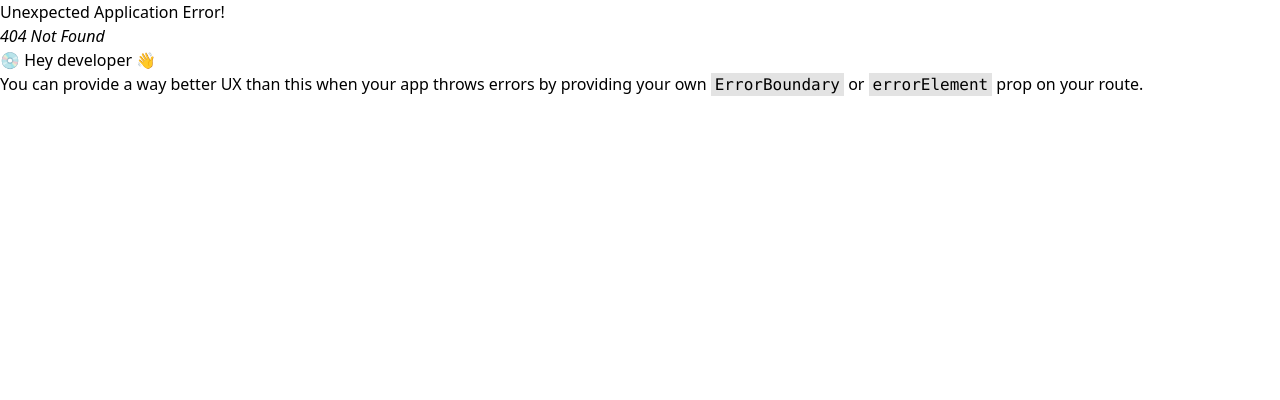
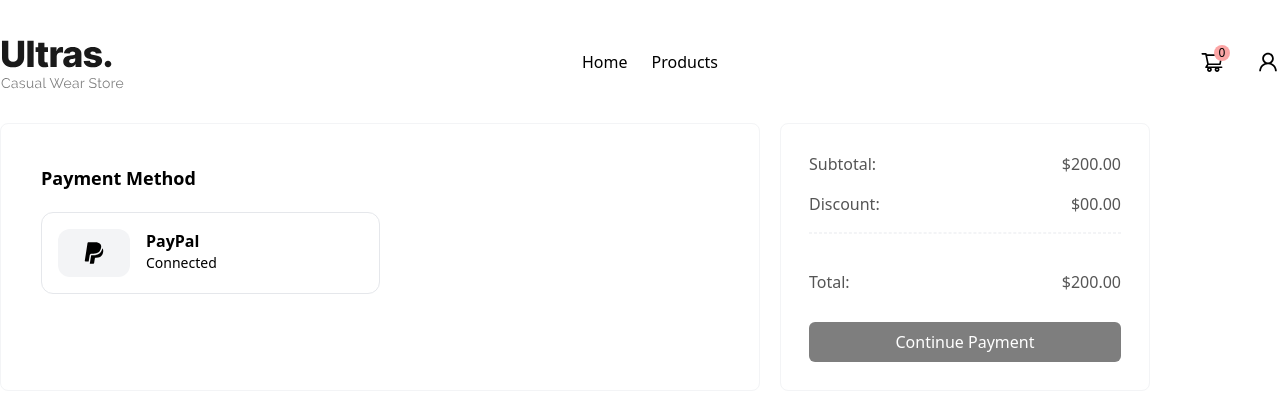
Before and after one commit to Meliwi/ecommerce-react-typescript, a React (Vite) app: page /payment in a window 1280 px wide. Before the commit this address had no page. Shown: the top 400 px of the page. Built offline with nearby package versions, Linux system fonts and the light colour scheme.

Commit message:
feature: shipping history

```diff
--- a/package.json
+++ b/package.json
@@ -19,6 +19,8 @@
     "react-dom": "^18.2.0",
     "react-icons": "^4.8.0",
     "react-redux": "^8.0.5",
+    "recoil": "^0.7.7",
+    "recoil-persist": "^4.2.0",
     "yup": "^1.1.1"
   },
   "devDependencies": {
--- a/src/App.tsx
+++ b/src/App.tsx
@@ -1,5 +1,6 @@
 import { RouterProvider, createBrowserRouter } from "react-router-dom"
 import { Provider } from "react-redux";
+import { RecoilRoot } from "recoil";
 import RootLayout from "./pages/Root"
 import Home from "./pages/Home"
 import Products from "./pages/Products";
@@ -8,6 +9,7 @@ import {CartProvider} from "./context/cart";
 import CartPage from "./pages/Cart";
 import store from "../store";
 import CheckoutPage from "./pages/Checkout";
+import PaymentPage from "./pages/Payment";
 
 const router = createBrowserRouter([
   {
@@ -18,7 +20,8 @@ const router = createBrowserRouter([
       { path:"/products", element: <Products/>},
       { path: "/products/:id", element: <ProductDetail/>},
       { path: "/cart", element: <CartPage/>},
-      { path: "/checkout", element: <CheckoutPage />}
+      { path: "/checkout", element: <CheckoutPage />},
+      { path: "/payment", element: <PaymentPage/>}
     ]
   }
 ])
@@ -27,9 +30,11 @@ function App() : JSX.Element {
   return (
     <Provider store={store}>
       <CartProvider>
+        <RecoilRoot>
           <div className="max-w-screen-xl mx-auto">
               <RouterProvider  router={router} />
           </div>
+        </RecoilRoot>
       </CartProvider>
     </Provider>
   )
--- /dev/null
+++ b/src/atoms.ts
@@ -0,0 +1,7 @@
+import { atom } from "recoil";
+import { CartProduct } from "./interfaces/CartProduct";
+
+export const shoppingHistoryState = atom<CartProduct[]>({
+    key: "shoppingHistoryState",
+    default: [],
+});
--- a/src/components/Checkout/Checkout.tsx
+++ b/src/components/Checkout/Checkout.tsx
@@ -2,8 +2,12 @@ import * as yup from "yup";
 import { useFormik } from "formik";
 import { useEffect } from "react";
 import { getUser } from "../../utilities/userAxios";
+import { useDispatch } from "react-redux";
+import { setEnablePayment } from "../../reducers/paymentSlice";
 
 function Checkout(): JSX.Element {
+    const dispatch = useDispatch();
+
     const formik = useFormik({
       initialValues: {
         fullname: "",
@@ -16,12 +20,20 @@ function Checkout(): JSX.Element {
       validationSchema: yup.object().shape({
         fullname: yup.string().required("Fullname is required"),
         email: yup.string().required("Email is required"),
-            confirmationEmail: yup.string().required("Confirmation email is required"),
+        confirmationEmail: yup
+          .string()
+          .required("Confirmation email is required"),
         phoneNumber: yup.string().required("Phone number is required"),
         address: yup.string().required("Address is required"),
         city: yup.string().required("City is required"),
       }),
-        onSubmit: () => {},
+      onSubmit: () => {
+        if(formik.isValid) {
+            console.log("valid")
+          dispatch(setEnablePayment(true))
+        }
+      },
+      enableReinitialize: true,
     });
 
     useEffect(() => {
@@ -37,7 +49,7 @@ function Checkout(): JSX.Element {
 
     return (
       <div>
-        <form>
+        <form onSubmit={formik.handleSubmit}>
           <div className="mb-4 flex flex-col gap-4">
             <div>
               <label className="block text-gray-700 text-sm mb-2">
@@ -89,7 +101,8 @@ function Checkout(): JSX.Element {
                 className="shadow appearance-none border rounded w-full py-3 px-3 text-gray-700 mb-3 leading-tight focus:outline-none focus:shadow-outline"
                 name="phoneNumber"
                 id="phoneNumber"
-                type="text"
+                type="number"
+                pattern="[0-9]*"
                 placeholder="Enter your phone number"
                 value={formik.values.phoneNumber}
                 onChange={formik.handleChange}
@@ -110,9 +123,7 @@ function Checkout(): JSX.Element {
               />
             </div>
             <div>
-              <label className="block text-gray-700 text-sm mb-2">
-                City*
-              </label>
+              <label className="block text-gray-700 text-sm mb-2">City*</label>
               <input
                 className="shadow appearance-none border rounded w-full py-3 px-3 text-gray-700 mb-3 leading-tight focus:outline-none focus:shadow-outline"
                 name="city"
@@ -124,6 +135,9 @@ function Checkout(): JSX.Element {
               />
             </div>
           </div>
+          <button className="bg-black text-white p-3 rounded-lg w-1/5" type="submit">
+            Save
+          </button>
         </form>
       </div>
     );
--- a/src/components/Invoice/Invoice.tsx
+++ b/src/components/Invoice/Invoice.tsx
@@ -1,4 +1,11 @@
-import { NavLink } from "react-router-dom";
+import { NavLink, json } from "react-router-dom";
+import { useDispatch, useSelector } from 'react-redux';
+import { selectEnablePayment } from "../../reducers/paymentSlice";
+import { useCart } from "../../hooks/useCart";
+import { updateProductStock } from "../../reducers/productSlice";
+import { useRecoilState } from "recoil";
+import { shoppingHistoryState } from "../../atoms";
+import { useLocation } from "react-router-dom";
 
 interface InvoiceProps {
   total: number;
@@ -6,6 +13,20 @@ interface InvoiceProps {
 }
 
 function Invoice({total, payment}: InvoiceProps) : JSX.Element {
+    const enableButtonPayment = useSelector(selectEnablePayment);
+    const { cart } = useCart();
+    const dispatch = useDispatch();
+    const [shoppingHistory, setShoppingHistory]= useRecoilState(shoppingHistoryState);
+
+    const handleClick = () => {
+      if(enableButtonPayment) {
+        dispatch(updateProductStock(cart));
+        console.log(location.pathname)
+        if (location.pathname === "/payment") {
+          setShoppingHistory([...shoppingHistory, ...cart]);
+        }
+      }
+    }
     return (
       <div className="col-span-3">
         <div className="w-full border border-gray-100 p-7 rounded-lg gap-4 flex flex-col">
@@ -24,12 +45,23 @@ function Invoice({total, payment}: InvoiceProps) : JSX.Element {
           </div>
           <div className="flex w-full">
             <NavLink
-              to={payment ? "/checkout" : "/checkout"}
+              to={
+                payment
+                  ? enableButtonPayment
+                    ? "/payment"
+                    : "/pay"
+                  : "/checkout"
+              }
               className="flex w-full"
             >
               {payment ? (
-                <button className="flex items-center justify-center text-center bg-black text-white rounded-md px-3 mt-3 h-10 gap-2 w-full">
-                  Continue to payment
+                <button
+                  disabled={!enableButtonPayment}
+                  onClick={handleClick}
+                  className="flex items-center justify-center text-center bg-black text-white rounded-md px-3 mt-3 h-10 gap-2 w-full"
+                  style={{ opacity: enableButtonPayment ? "1" : "0.5" }}
+                >
+                  {enableButtonPayment ? `Pay $${total}` : "Continue Payment"}
                 </button>
               ) : (
                 <button className="flex items-center justify-center text-center bg-black text-white rounded-md px-3 mt-3 h-10 gap-2 w-full">
--- /dev/null
+++ b/src/components/Payment/Payment.tsx
@@ -0,0 +1,35 @@
+import { useFormik } from "formik";
+import { useEffect } from "react";
+import * as yup from 'yup';
+
+function Payment (): JSX.Element {
+        return (
+          <div className="w-2/4">
+            <div className="flex items-center justify-between rounded-xl bg-layer-0 p-4 border border-gray-200">
+              <div className="flex space-x-4">
+                <div className="rounded-xl bg-layer-3 px-6 py-3 bg-gray-100">
+                  <svg
+                    width="24"
+                    height="24"
+                    viewBox="0 0 24 24"
+                    fill="currentColor"
+                    xmlns="http://www.w3.org/2000/svg"
+                    className="h-6 w-6"
+                  >
+                    <path d="M9.4968 12.8124H11.4876C15.8124 12.8124 18.2664 10.8648 19.0476 6.8604C19.0728 6.7284 19.0956 6.6012 19.1148 6.474C19.158 6.2028 19.1796 5.9592 19.1892 5.7252C19.1964 5.5644 19.2012 5.4696 19.2 5.3808C19.1988 4.95195 19.1106 4.5278 18.9408 4.134C18.786 3.7788 18.552 3.4296 18.2052 3.0324C17.1816 1.8684 15.3984 1.2 13.2684 1.2H6.4848C6.25363 1.20028 6.03012 1.28294 5.8544 1.43315C5.67868 1.58336 5.56225 1.79128 5.526 2.0196L4.302 9.9048L2.7792 19.7268C2.76621 19.81 2.77138 19.895 2.79435 19.9759C2.81733 20.0569 2.85756 20.132 2.91228 20.1959C2.96701 20.2599 3.03494 20.3113 3.11139 20.3465C3.18785 20.3817 3.27102 20.4 3.3552 20.4H6.6816L7.7004 14.3484C7.76646 13.9198 7.98407 13.529 8.31369 13.2472C8.64332 12.9653 9.06311 12.8111 9.4968 12.8124ZM20.4204 7.308C19.47 11.8332 16.392 14.2344 11.4864 14.2344H9.4968C9.40151 14.2342 9.30933 14.2683 9.23708 14.3304C9.16482 14.3925 9.11731 14.4786 9.1032 14.5728L7.7772 22.8H11.2656C11.4679 22.8002 11.6635 22.7281 11.8173 22.5967C11.9711 22.4654 12.0729 22.2834 12.1044 22.0836L12.1392 21.9036L12.8052 17.6868L12.8484 17.454C12.8799 17.2542 12.9817 17.0722 13.1355 16.9409C13.2893 16.8095 13.4849 16.7374 13.6872 16.7376H14.2152C17.6352 16.7376 20.3124 15.348 21.0948 11.3304C21.4164 9.6744 21.2532 8.2896 20.4204 7.308Z" />
+                  </svg>
+                </div>
+                <div>
+                  <h3 className="text-base font-semibold text-heading">
+                    PayPal
+                  </h3>
+                  <div className="text-sm">Connected</div>
+                </div>
+              </div>
+            </div>
+
+          </div>
+        );
+}
+
+export default Payment;
--- /dev/null
+++ b/src/pages/Payment.tsx
@@ -0,0 +1,17 @@
+import Invoice from "../components/Invoice/Invoice";
+import Payment from "../components/Payment/Payment";
+
+function PaymentPage() {
+    return (
+      <div className="grid grid-cols-10 gap-5">
+        <div className="col-span-6 border border-gray-100 p-10 rounded-lg">
+          <h6 className="mb-5 font-bold text-lg">Payment Method</h6>
+          <Payment />
+        </div>
+        <Invoice total={200} payment={true} />
+      </div>
+    );
+}
+
+
+export default PaymentPage;
--- a/src/pages/Products.tsx
+++ b/src/pages/Products.tsx
@@ -5,10 +5,14 @@ import Card from "../components/Card/Card";
 import { useNavigate } from "react-router-dom";
 import { useDispatch, useSelector } from "react-redux";
 import { selectProducts, setProducts } from "../reducers/productSlice";
+import { useRecoilValue } from 'recoil';
+import { shoppingHistoryState } from "../atoms";
 
 function Products() : JSX.Element {
   const dispatch = useDispatch();
   const products: Product[] = useSelector(selectProducts);
+  const shoppingHistory = useRecoilValue(shoppingHistoryState);
+  console.log('shopping history', shoppingHistory)
   const navigate = useNavigate();
 
   useEffect(() => {
--- /dev/null
+++ b/src/reducers/paymentSlice.ts
@@ -0,0 +1,20 @@
+import { createSlice } from "@reduxjs/toolkit";
+
+const initialState = {
+    enablePayment: false,
+}
+
+const paymentSlice = createSlice({
+    name: "payment",
+    initialState,
+    reducers: {
+        setEnablePayment: (state, action) => {
+            state.enablePayment = action.payload;
+        }
+    }
+})
+
+
+export const { setEnablePayment } = paymentSlice.actions;
+export const selectEnablePayment = (state: any) => state.payment.enablePayment;
+export default paymentSlice.reducer;
--- a/src/utilities/productsAxios.ts
+++ b/src/utilities/productsAxios.ts
@@ -1,6 +1,5 @@
 import axios from "axios";
 import { Product } from "../interfaces/Product";
-import { CartProduct } from "../interfaces/CartProduct";
 
 const getProducts = async (): Promise<Product[]> => {
   try {
@@ -20,12 +19,10 @@ const getProductDetail = async (id: string): Promise<Product> => {
   }
 }
 
-const updateProductStock = async (products: CartProduct[]) => {
+const updateProductStockJSON = async (products: Product[]) => {
   try {
     products.map(async (product) =>  {
-      const response = await axios.get(`http://localhost:3000/products/${product.id}`);
-      const stock = response.data.stock - product.quantity;
-      await axios.put(`http://localhost:3000/products/${product.id}`, { ...response.data, stock });
+      await axios.put(`http://localhost:3000/products/${product.id}`);
     })
   } catch (error: any) {
     throw new Error("Error updating product stock: " + error.message);
@@ -33,4 +30,4 @@ const updateProductStock = async (products: CartProduct[]) => {
 }
 
 
-export { getProducts, getProductDetail, updateProductStock };
+export { getProducts, getProductDetail, updateProductStockJSON };
--- a/store.ts
+++ b/store.ts
@@ -1,11 +1,13 @@
 import { configureStore } from "@reduxjs/toolkit";
 import productReducer from './src/reducers/productSlice';
 import userReducer from './src/reducers/userSlice';
+import paymentReducer from './src/reducers/paymentSlice';
 
 const store = configureStore({
     reducer: {
         product: productReducer,
-        user: userReducer
+        user: userReducer,
+        payment: paymentReducer,
     }
 });
 
```
Also changed, not shown: 1 other file (tests, documents, lock files or other folders). Lines whose indentation alone changed are shown as unchanged.
